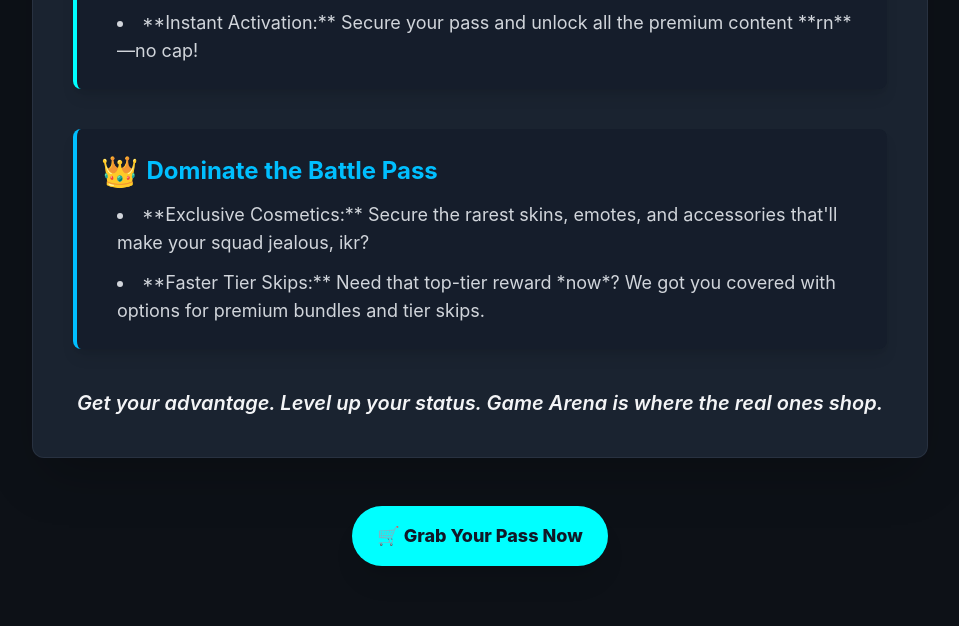
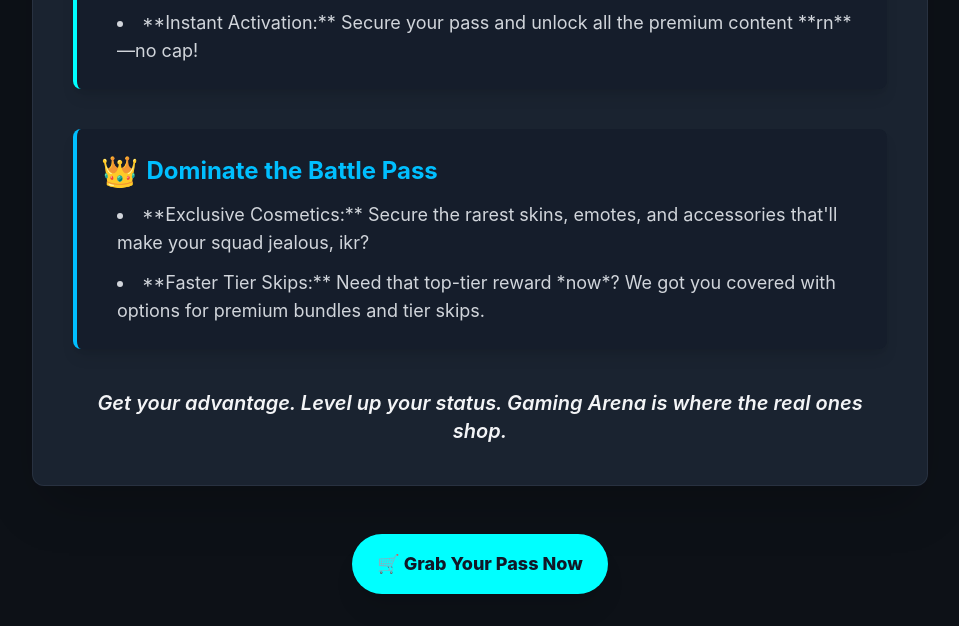
Before and after one commit to mohammedsalem14/Gaming-Arena, a plain HTML site: page index.html in a window 1280 px wide. Shown: the part 628-1254 px from the top of the page, without its empty margins (160-1119 px from the left). Before the commit the page ends 1226 px from the top, so only its background shows below. Drawn offline with nearby package versions, Linux system fonts and the light colour scheme; a web font is replaced by a local one.

```diff
--- a/index.html
+++ b/index.html
@@ -65,7 +65,7 @@
             </div>
 
             <p class="text-xl font-semibold mt-8 text-gray-100 italic">
-                Get your advantage. Level up your status. Game Arena is where the real ones shop.
+                Get your advantage. Level up your status. Gaming Arena is where the real ones shop.
             </p>
         </div>
 
```
